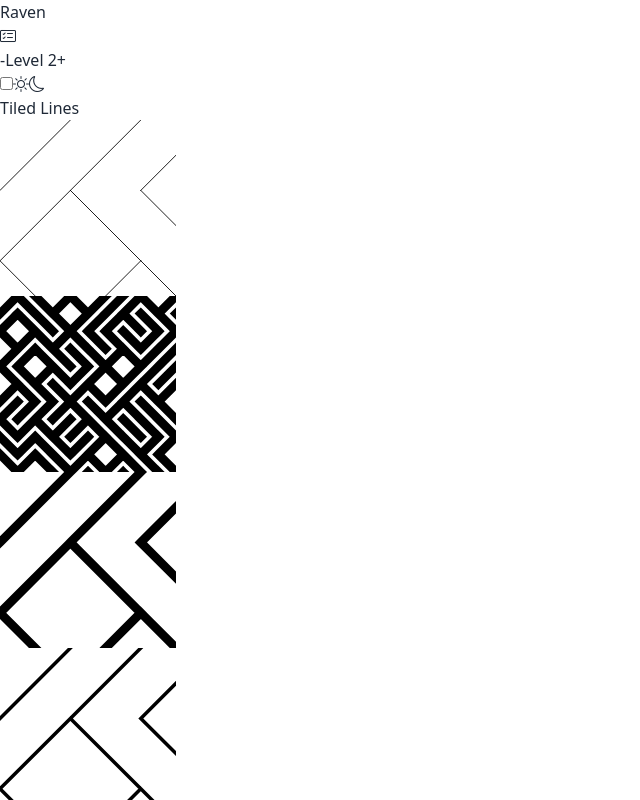
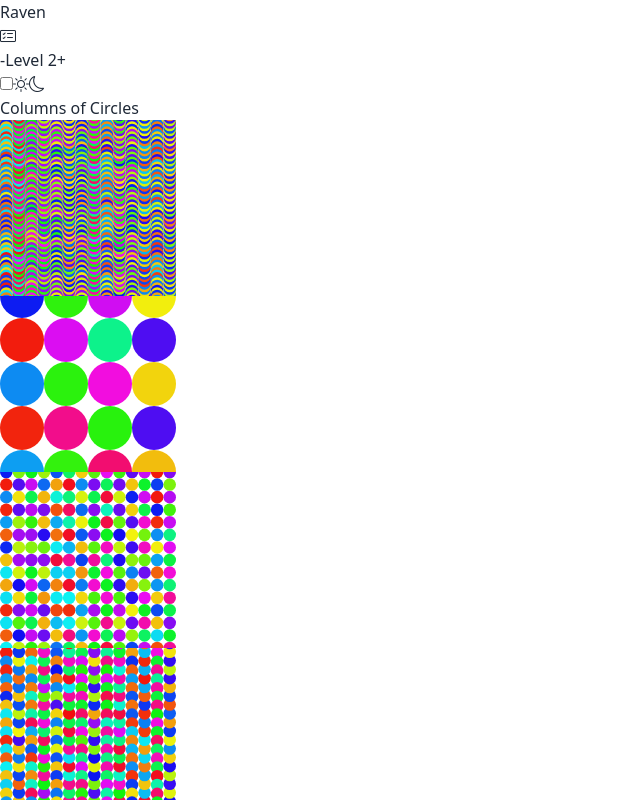
Before and after one commit to Roman-/raven, a Vue app: page /#/designer in a window 1280 px wide. Shown: the top 800 px of the page, without its empty margins (0-640 px from the left). Built offline with nearby package versions, Linux system fonts and the light colour scheme.

Commit message:
no artistic by default

```diff
--- a/src/js/puzzle_flavors/columnsOfCirclesFlavor.js
+++ b/src/js/puzzle_flavors/columnsOfCirclesFlavor.js
@@ -19,20 +19,27 @@ function drawColumnsOfCircles(ctx, size, numColumns, verticalDistance, rand) {
     const radius = size / (numColumns * 2);
     const diameter = radius * 2;
     const stepY = diameter * verticalDistance;
+    const hueSpread = 60
 
-    let hue = Math.ceil(rand() * 360)
     for (let i = 0; i < numColumns; i++) {
+        const minHue = Math.ceil(rand() * (360 - hueSpread));
+
         const even = i % 2 === 0;
         let x = radius * (2 * i + 1);
         let y = even ? -diameter : size + diameter;
+        let useOppositeColor = rand() >= 0.5;
         while (even ? y < size + diameter : y > -diameter) {
             ctx.beginPath();
             ctx.arc(x, y, radius, 0, Math.PI * 2);
+            let hue = Math.floor(minHue + rand() * hueSpread);
+            if (useOppositeColor) {
+                hue = (hue + 180) % 360;
+            }
+            useOppositeColor = !useOppositeColor;
             ctx.fillStyle = `hsl(${hue}, 90%, 50%)`;
             ctx.fill();
             ctx.closePath();
             y += even ? stepY : -stepY;
-            hue += (113);
         }
     }
 }
--- a/src/views/FlavorDesign.vue
+++ b/src/views/FlavorDesign.vue
@@ -5,8 +5,9 @@ import {generateCellsAndAnswers} from "@/js/generator";
 import {tiledLinesFlavor} from "@/js/puzzle_flavors/tiledLinesFlavor";
 import {seededRandom} from "@/js/helpers";
 import {store} from "@/store/store";
+import {columnsOfCirclesFlavor} from "@/js/puzzle_flavors/columnsOfCirclesFlavor";
 
-const flavor = tiledLinesFlavor; // change to the flavor you're working with
+const flavor = columnsOfCirclesFlavor; // change to the flavor you're working with
 const numFeatures = Object.keys(flavor.getFeaturesVariations()).length;
 const numCanvases = 16
 
@@ -15,6 +16,7 @@ const cellsAndAnswers = ref(null);
 const randomSeed = ref(1)
 
 const generateNew = () => {
+  randomSeed.value++;
   updateSizes()
   cellsAndAnswers.value = generateCellsAndAnswers( generateSetOfGridsMaximumDifficulty(numFeatures), flavor, numCanvases );
   setTimeout(draw, 1)
```
